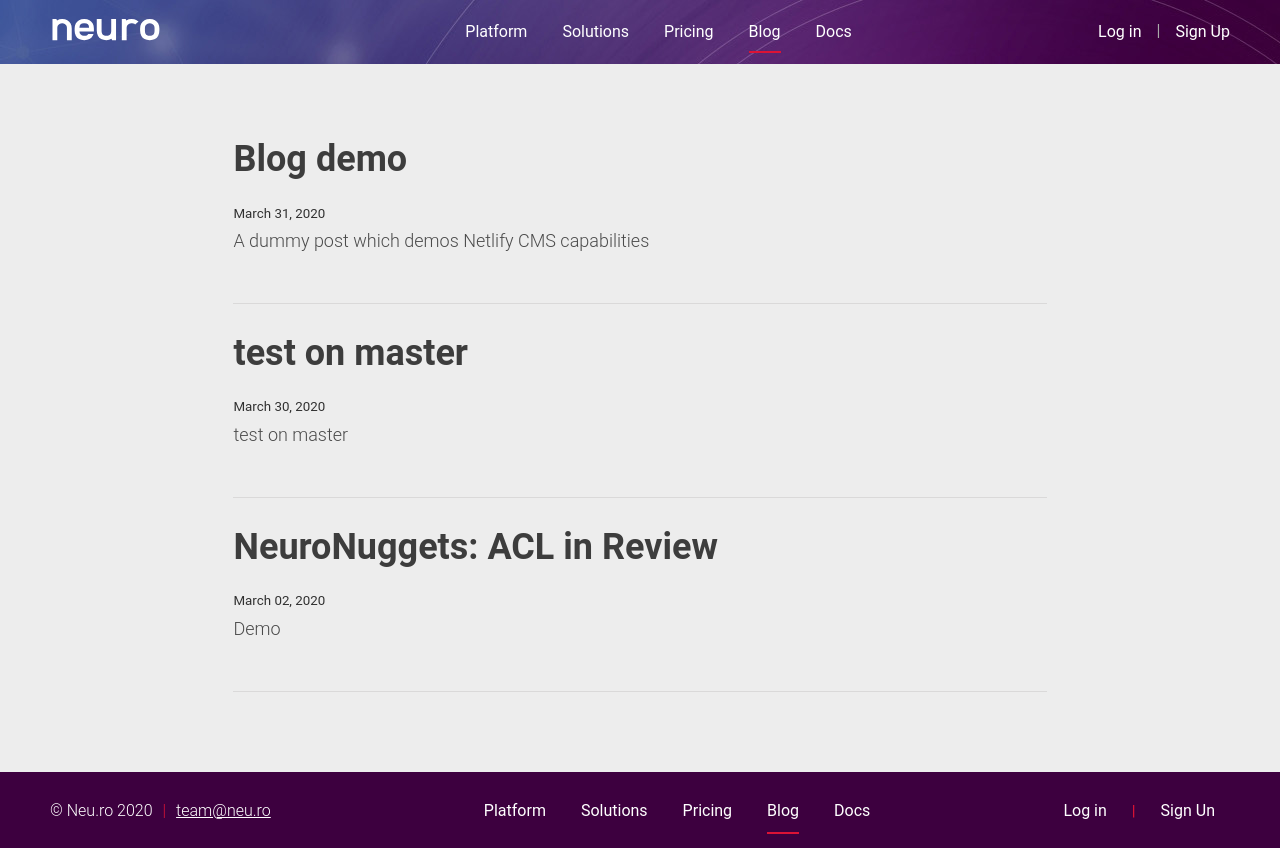
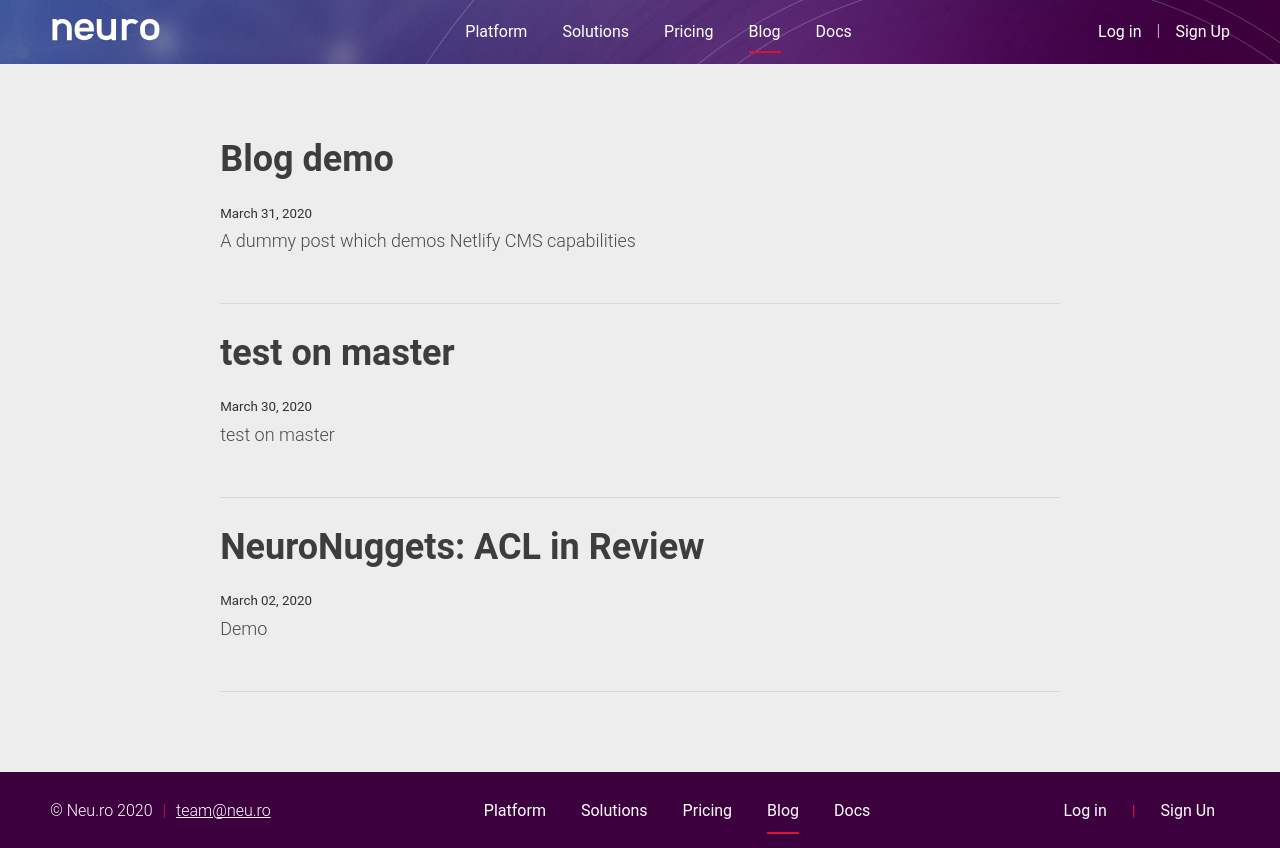
Before and after one commit to neuro-inc/platform-blog, a Gatsby site: page / in a window 1280 px wide. Built offline with nearby package versions, Linux system fonts and the light colour scheme; Gatsby itself is replaced by a stand-in of ours; some packages are replaced by stand-ins of ours.

Commit message:
check fix

```diff
--- a/src/components/layout.js
+++ b/src/components/layout.js
@@ -31,7 +31,7 @@ class Layout extends React.Component {
             style={{
               marginLeft: 'auto',
               marginRight: 'auto',
-              maxWidth: rhythm(32)
+              maxWidth: rhythm(33)
             }}
           >
             <main
```
